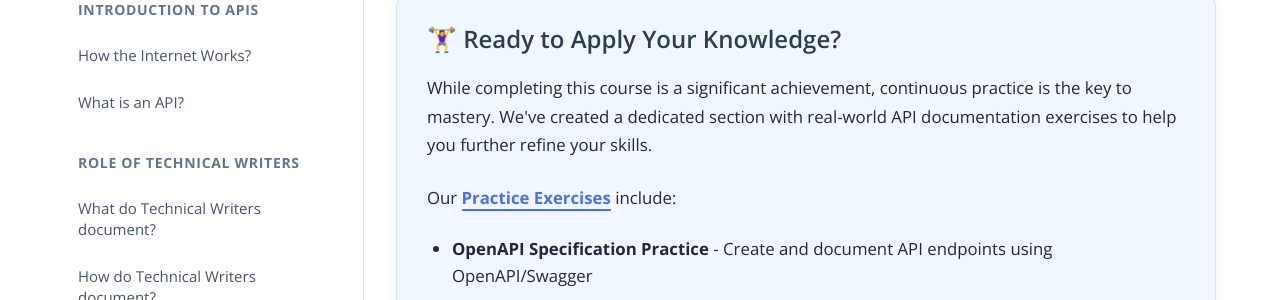
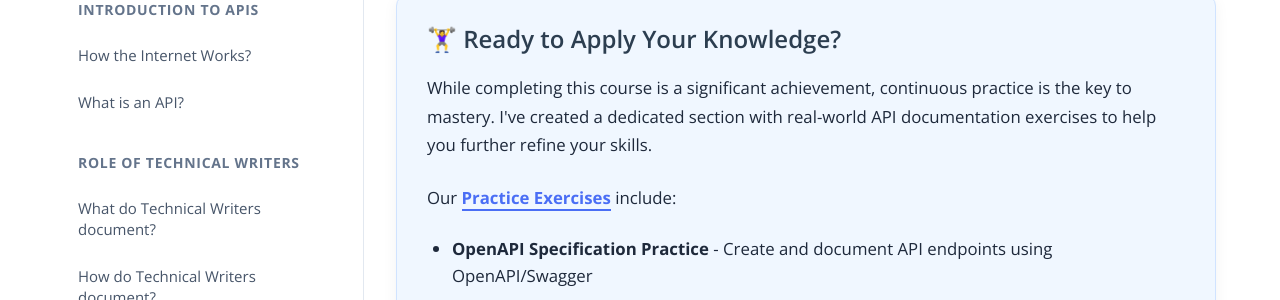
Before and after one commit to gautriv/apidocumentation, a Jekyll site: the page built from _docs/course-completion.md, in a window 1280 px wide and 900 px high, scrolled down 4121 px. Shown: the part 184-484 px from the top of the window. Built offline with Jekyll 4.4.1, drawn with Linux system fonts in a browser that asks for light colours; comment, search, counter and statistics services are not loaded.

```diff
--- a/_docs/course-completion.md
+++ b/_docs/course-completion.md
@@ -142,7 +142,7 @@
 <div class="practice-section">
   <div class="practice-content">
     <h3>🏋️‍♀️ Ready to Apply Your Knowledge?</h3>
-    <p>While completing this course is a significant achievement, continuous practice is the key to mastery. We've created a dedicated section with real-world API documentation exercises to help you further refine your skills.</p>
+    <p>While completing this course is a significant achievement, continuous practice is the key to mastery. I've created a dedicated section with real-world API documentation exercises to help you further refine your skills.</p>
 
     <p>Our <a href="{{ "/practice-exercises/" | relative_url }}" class="practice-link">Practice Exercises</a> include:</p>
 
```
Also changed, not shown: resources/index.md (+1 -1 lines).
